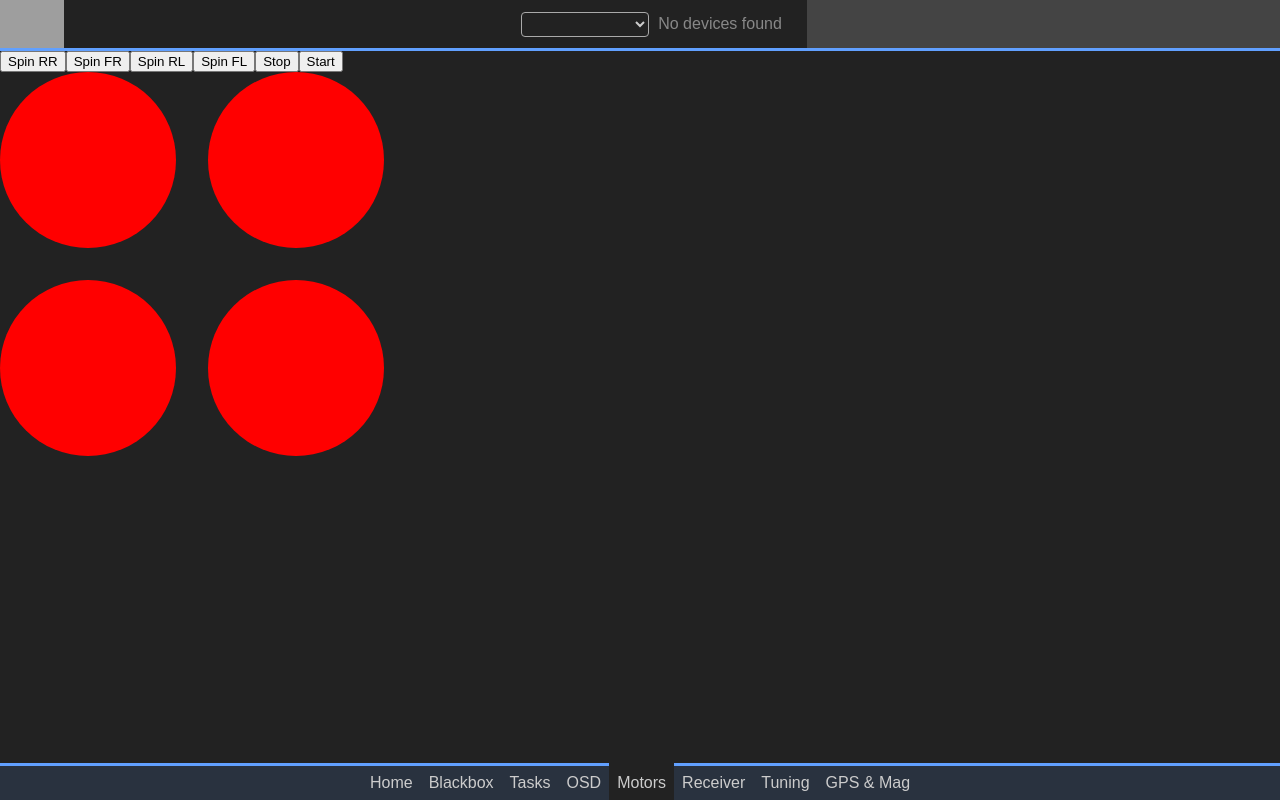
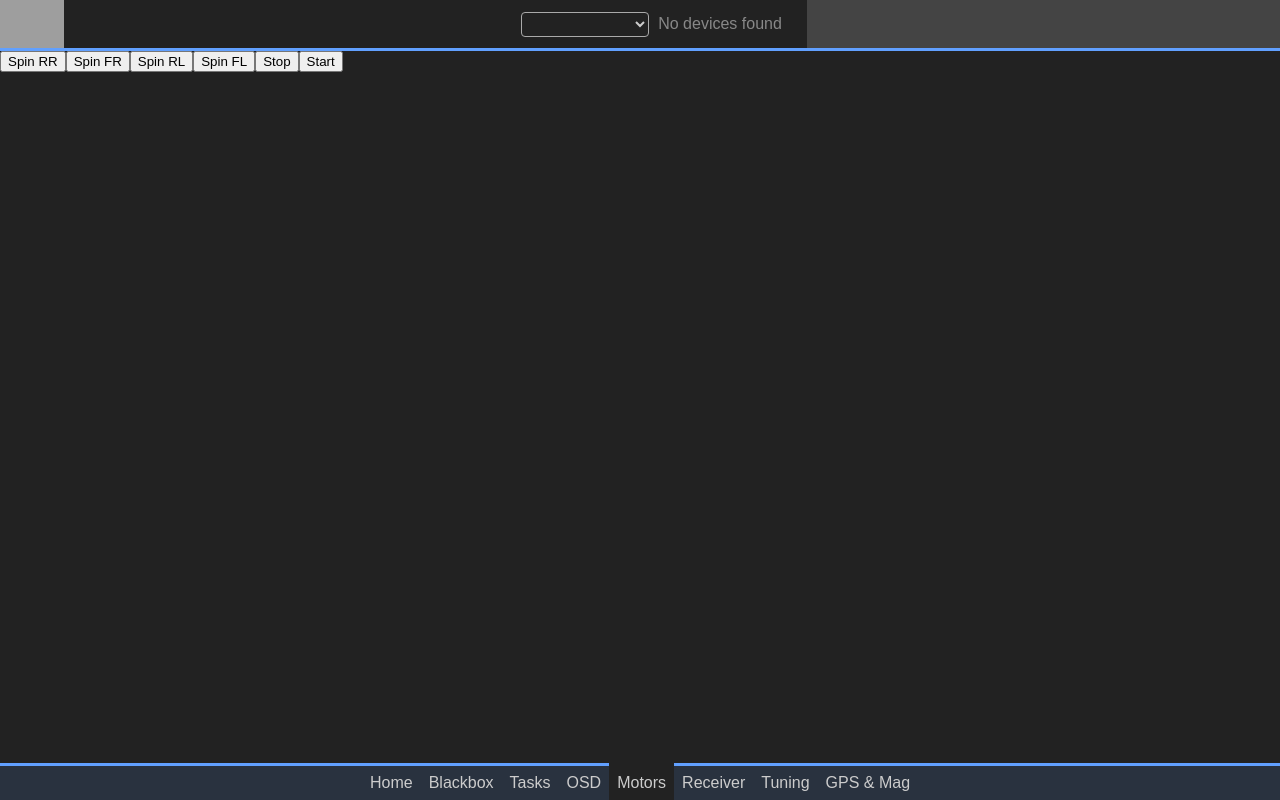
Before and after one commit to bastian2001/Kolibri-FC, a Vue app in the folder Configurator/: page /motors in a window 1280 px wide. Built offline with nearby package versions, Linux system fonts and the light colour scheme; grey boxes are pictures that could not be loaded.

Commit message:
fix preview motor throttle

```diff
--- a/Configurator/src/components/Motor.vue
+++ b/Configurator/src/components/Motor.vue
@@ -11,8 +11,11 @@ export default defineComponent({
 			cp: ''
 		};
 	},
-	watch: {
-		throttlePct(pct) {
+	mounted() {
+		this.onThrottleChange(this.throttlePct || 0);
+	},
+	methods: {
+		onThrottleChange(pct: number) {
 			const points = ['50% 50%', '50% 0%'];
 			if (pct < 12.5 || pct >= 87.5) {
 				const y = '0%';
@@ -46,6 +49,14 @@ export default defineComponent({
 			this.cp = `polygon(${points.join(', ')})`;
 		}
 	},
+	watch: {
+		throttlePct: {
+			immediate: true,
+			handler(newVal) {
+				this.onThrottleChange(newVal);
+			}
+		}
+	},
 });
 </script>
 
```
